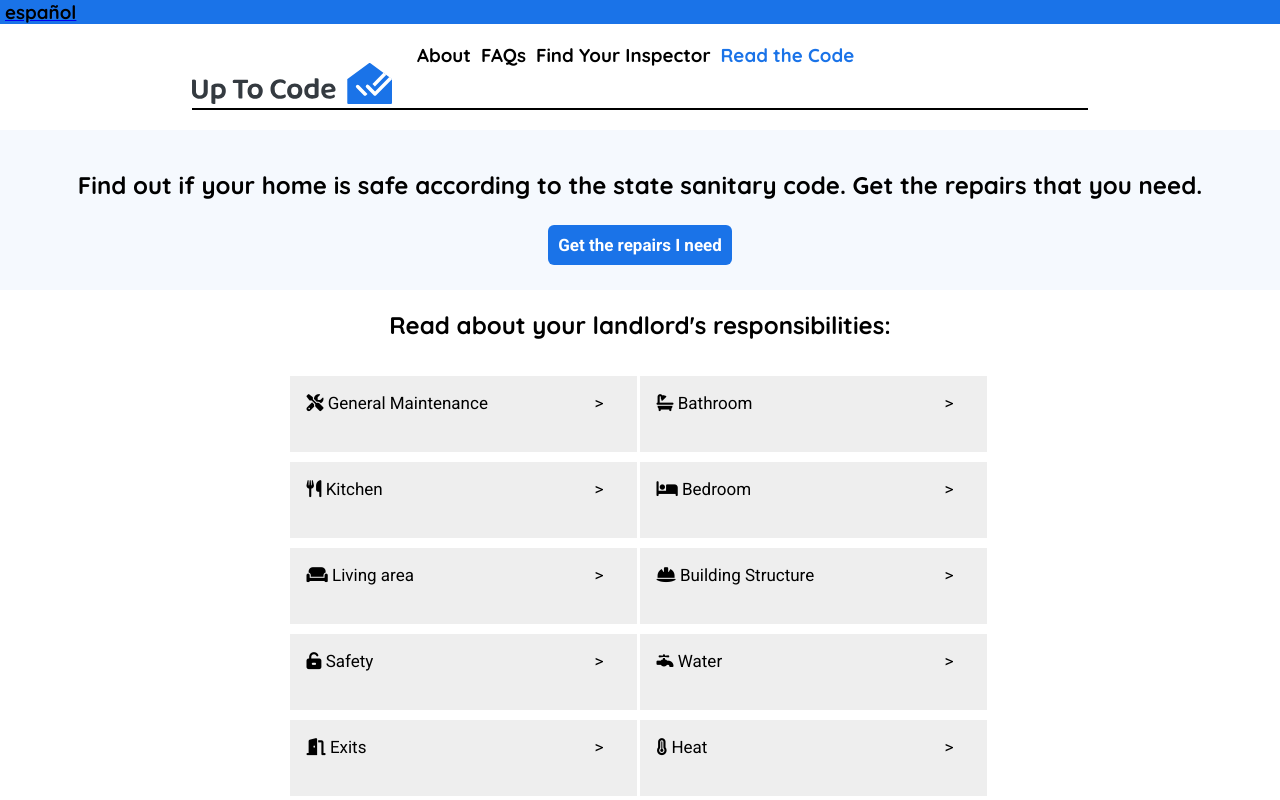
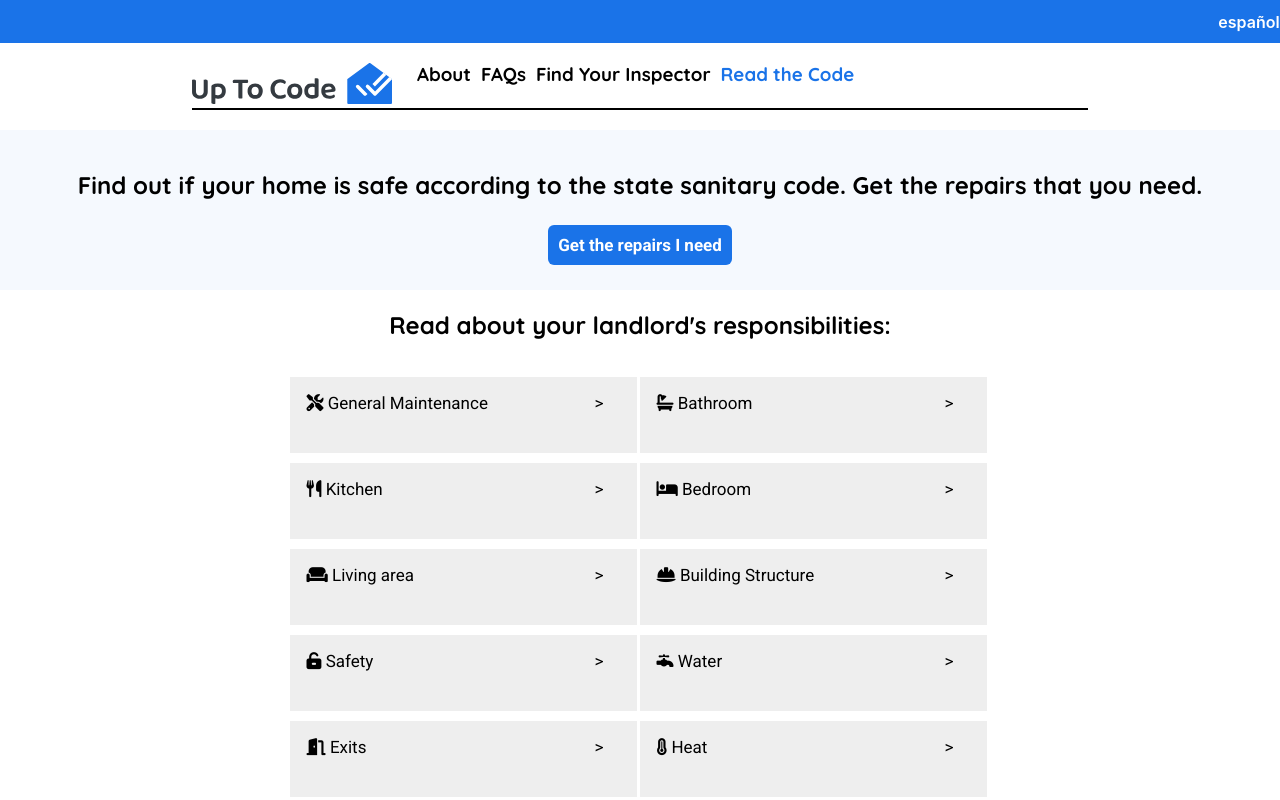
Before and after one commit to nonprofittechy/housing-code-static-site, a React (Create React App) app: page / in a window 1280 px wide. Shown: the top 800 px of the page. Built offline with nearby package versions, Linux system fonts and the light colour scheme.

Commit message:
Add gh-pages, remove top margin

```diff
--- a/src/App.css
+++ b/src/App.css
@@ -13,12 +13,20 @@
   width: 100%;
   background-color: var(--blue);
   margin: 0;
+  padding: .6em;
+  text-align: right;
 }
 
 #language-container {
   color: white;
   justify-content: space-between;
   line-height: 1.5em;
+}
+
+.language-link {
+  color: white;
+  font-weight: 600;
+  padding-right: 10px;
 }
 
 .App {
@@ -44,7 +52,6 @@ h1, h2, h3 {
 }
 
 .header-link {
-  margin-top: 0;
   padding: 0px 5px 0px 5px;
 }
 
--- a/src/App.js
+++ b/src/App.js
@@ -51,7 +51,7 @@ function App() {
             <div class="topnav">
                 <div id='language-container'>
                     <Link className='link-no-decoration' to={languageCode === "en" ? "/es/" : "/"} >
-                                    <h3 className={'header-link'}>{languageCode === "en" ? "español" : "English"}</h3>
+                        <span class="language-link">{languageCode === "en" ? "español" : "English"}</span>
                     </Link>
                 </div>
             </div>
```
Also changed, not shown: package.json (+7 -1 lines), 2 other files (tests, documents, lock files or other folders).
